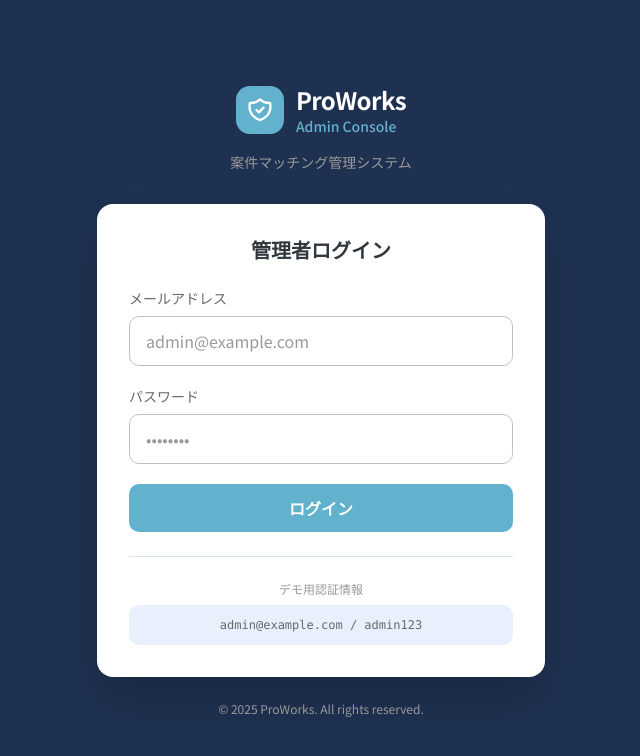
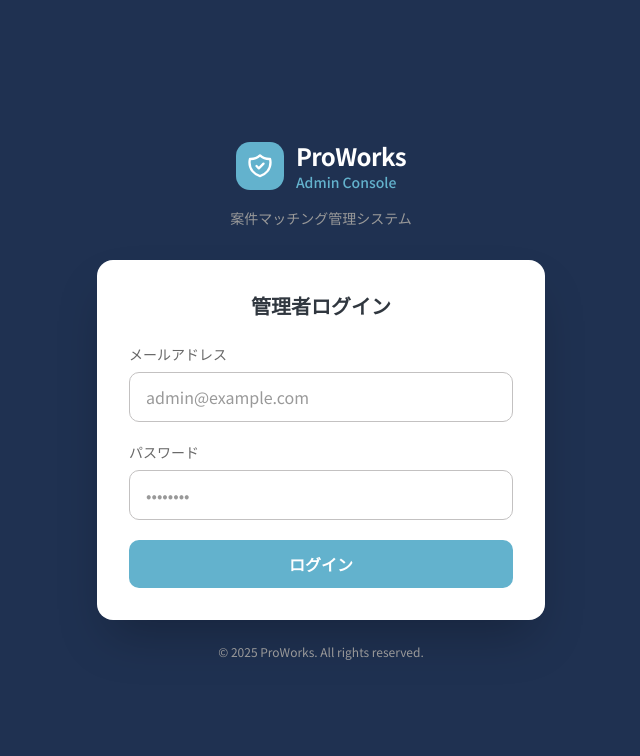
Before and after one commit to bizlink-inc/proworks-demo, a Next.js app: page /admin/login in a window 1280 px wide. Shown: the top 756 px of the page, without its empty margins (319-959 px from the left). Built offline with nearby package versions, Linux system fonts and the light colour scheme.

Commit message:
refactor: 管理者ログインページからデモ用認証情報の表示を削除

```diff
--- a/app/admin/login/page.tsx
+++ b/app/admin/login/page.tsx
@@ -175,18 +175,6 @@ const AdminLoginPage = () => {
               )}
             </button>
           </form>
-
-          {/* ヒント */}
-          <div className="mt-6 pt-6 border-t border-[var(--pw-border-lighter)]">
-            <p className="text-xs text-[var(--pw-text-light-gray)] text-center">
-              デモ用認証情報
-            </p>
-            <div className="mt-2 bg-[var(--pw-bg-light-blue)] rounded-lg p-3">
-              <p className="text-xs text-[var(--pw-text-gray)] font-mono text-center">
-                admin@example.com / admin123
-              </p>
-            </div>
-          </div>
         </div>
 
         {/* フッター */}
```
